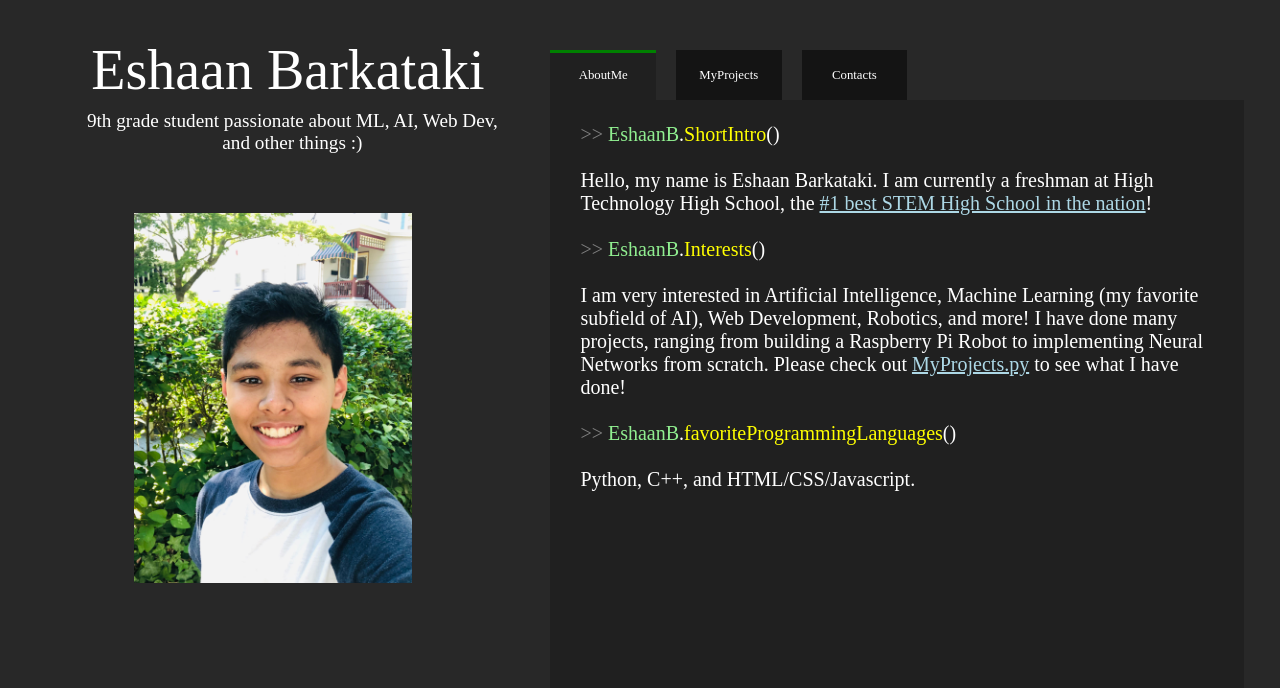
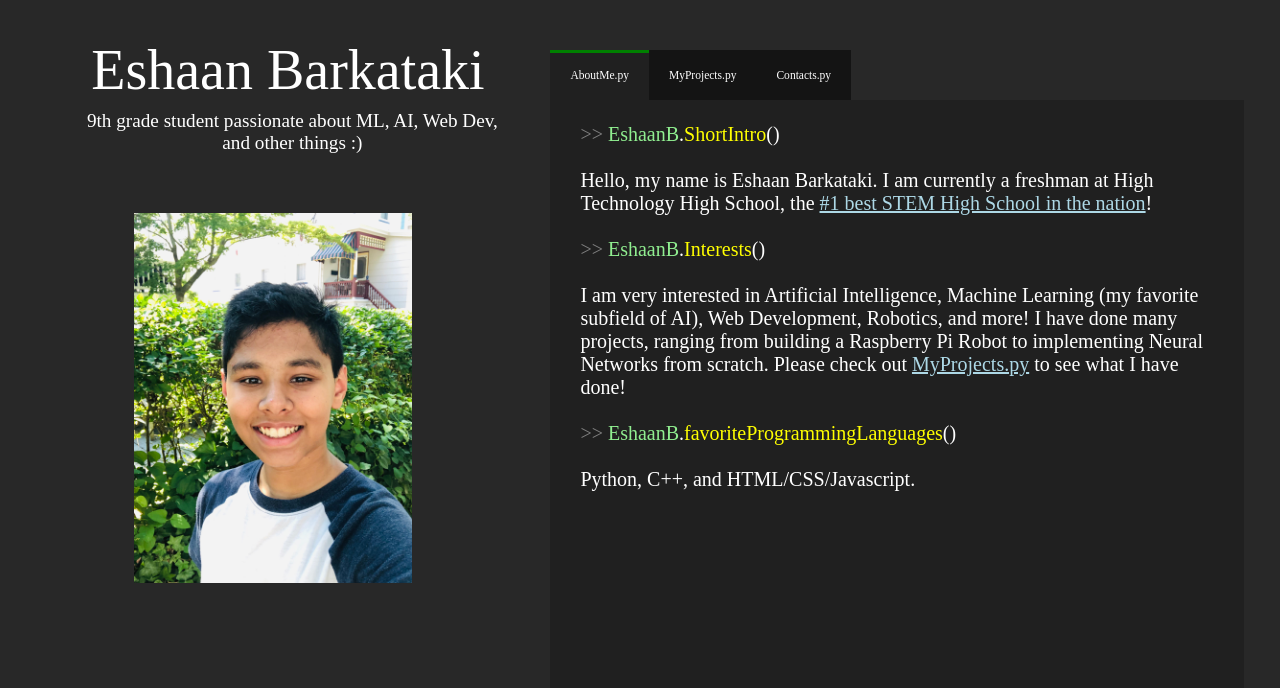
Before and after one commit to Eshaancoding/PersonalWebsite, a PHP site: page / in a window 1280 px wide. Shown: the top 688 px of the page. Run offline with PHP 8.4, Linux system fonts and the light colour scheme; some web fonts are replaced.

Commit message:
added one project + tab width change

```diff
--- a/index.html
+++ b/index.html
@@ -1,16 +1,17 @@
 <html>
   <head>
     <title>Eshaan Barkataki</title>
+    <script src="main.js"></script>
   </head>
   <link rel="stylesheet" href="style.css">
-  <body>
+  <body onload="tabSelect(0)">
     <h1 class="Name">Eshaan Barkataki</h1>
     <p class="ShortIntro">9th grade student passionate about ML, AI, Web Dev, and other things :)</p>
     <img class="Profile" src="Profile.jpg">
     <div class="TextEditor">
-      <input type="radio" id="AboutMe" name="TextEditor" checked="checked">
-      <label for="AboutMe"><br>AboutMe
-        <hr id="hr" color="green" size=3>
+      <hr id="hr" color="green" size=3>
+      <input type="radio" id="AboutMe" name="TextEditorInput" onclick="tabSelect(0)" checked="checked">
+      <label class="label" for="AboutMe"><br>AboutMe.py
       </label>
       <div class="text" name="AboutMe">
         <br>
@@ -22,10 +23,8 @@
         <span style='color: grey'> >> </span> <span style='color: lightgreen'>EshaanB</span>.<span style='color: yellow'>favoriteProgrammingLanguages</span>()<br><br>
         Python, C++, and HTML/CSS/Javascript.
       </div>
-      <input type="radio" id="MyProjects" name="TextEditor">
-      <label for="MyProjects"><br>MyProjects
-        <hr id="hr" color="green" size=3>
-      </label>
+      <input type="radio" id="MyProjects" onclick="tabSelect(1)" name="TextEditorInput">
+      <label class="label" for="MyProjects"><br>MyProjects.py</label>
       <div class="text" name="MyProjects">
         <br>
         <span style='color: grey'> >> </span> <span style='color: lightgreen'>EshaanB</span>.<span style='color: yellow'>ProjectIntro</span>() <br><br>
@@ -36,13 +35,15 @@
         I have also made a Raspberry Pi Robot that could communicate with a computer. The computer can control the robot and see where it's going from the camera attached to the robot.
         Here is the <a style='color: lightblue' target='_blank' href='https://github.com/Eshaancoding/RoboticProj'>code</a> and the <a href='https://youtu.be/l0SD46QtKso' style='color: lightblue'>demo video</a>. <br><br>
        <span style='color: grey'> >> </span> <span style='color: lightgreen'>EshaanB</span>.<span style='color: yellow'>hand_recog</span>() <br><br>
-        I have made a software that could control your computer using your hand. I used OpenCV for image processing, Pygame for the GUI interface, and Tensorflow for training the ML model. I created my own dataset in order to train the ML model. Here's the <a style='color: lightblue' href='https://github.com/Eshaancoding/HandRecog'>code</a> and the <a style='color: lightblue' href='https://www.youtube.com/watch?v=qtIH4EYG7iE&feature=youtu.be'> demo.</a>
-
+        I have made a software that could control your computer using your hand. I used OpenCV for image processing, Pygame for the GUI interface, and Tensorflow for training the ML model. I created my own dataset in order to train the ML model.
+        Here's the <a style='color: lightblue' href='https://github.com/Eshaancoding/HandRecog'>code</a> and the <a style='color: lightblue' href='https://www.youtube.com/watch?v=qtIH4EYG7iE&feature=youtu.be'> demo.</a> <br><br>
+        <span style='color: grey'> >> </span> <span style='color: lightgreen'>EshaanB</span>.<span style='color: yellow'>CodeAnalyzer</span>() <br><br>
+        A code analyzer seemed like an interesting idea, especially for visualizing sorting algorithms. So I created one! The github link is <a style='color: lightblue' href='https://github.com/Eshaancoding/CodeAnalyzer'>here</a>. You could check out the website <a style='color: lightblue' href='https://codevisualizer.surge.sh/'>live</a>!
+        Also, there's a demo video, available <a style='color: lightblue' href='https://www.youtube.com/watch?v=p-UYtYer57Q'>here</a>. This project was done using pure Javascript.
+        <br><br>
       </div>
-      <input type="radio" id="Contacts" name="TextEditor">
-      <label for="Contacts"><br>Contacts
-        <hr id="hr" color="green" size=3>
-      </label>
+      <input type="radio" id="Contacts"  onclick="tabSelect(2)" name="TextEditorInput">
+      <label class="label" for="Contacts"><br>Contacts.py</label>
       <div class="text" name="Contacts">
         <br>
         <span style='color: grey'> >> </span> <span style='color: lightgreen'>EshaanB</span>.<span style='color: yellow'>Email</span>() <br><br>
--- /dev/null
+++ b/main.js
@@ -0,0 +1,41 @@
+globalIndex = 0
+
+
+window.onresize =  function() {
+    let firstTabWidth = document.getElementsByClassName("label")[0].offsetWidth;
+    let secondTabWidth = document.getElementsByClassName("label")[1].offsetWidth;
+    let thirdTabWidth = document.getElementsByClassName("label")[2].offsetWidth;
+    let line = document.getElementById("hr")
+    if (globalIndex == 0) {
+        line.style.left = "0px";
+        line.style.width = firstTabWidth - 2 + "px";
+    }
+    else if (globalIndex == 1) {
+        line.style.left = firstTabWidth + "px";
+        line.style.width = secondTabWidth - 2 + "px";
+    }
+    else if (globalIndex == 2) {
+        line.style.left = firstTabWidth + secondTabWidth + "px";
+        line.style.width = thirdTabWidth - 2 + "px";
+    }
+}
+
+function tabSelect (index) {
+    globalIndex = index
+    let firstTabWidth = document.getElementsByClassName("label")[0].offsetWidth;
+    let secondTabWidth = document.getElementsByClassName("label")[1].offsetWidth;
+    let thirdTabWidth = document.getElementsByClassName("label")[2].offsetWidth;
+    let line = document.getElementById("hr")
+    if (globalIndex == 0) {
+        line.style.left = "0px";
+        line.style.width = firstTabWidth - 2 + "px";
+    }
+    else if (globalIndex == 1) {
+        line.style.left = firstTabWidth + "px";
+        line.style.width = secondTabWidth - 2 + "px";
+    }
+    else if (globalIndex == 2) {
+        line.style.left = firstTabWidth + secondTabWidth + "px";
+        line.style.width = thirdTabWidth - 2 + "px";
+    }
+}
--- a/style.css
+++ b/style.css
@@ -71,11 +71,11 @@ html {
 }
 
 #hr {
-    position: relative;
+    position: absolute;
+    top: 0px;
     bottom: 34px;
-    margin-bottom: 0px;
-    margin-top: 0px;
-    display: none;
+    margin: 0px;
+    z-index: 1;
 }
 
 .TextEditor {
@@ -108,11 +108,12 @@ html {
 .TextEditor label {
     position: relative;
     background-color: var(--tab_color);
-    width: 15%;
-    font-size: 1vw;
+    width: fit-content;
+    font-size: 0.9vw;
     text-align: center;
     height: 50px;
-    margin-right: 20px;
+    padding-right: 20px;
+    padding-left: 20px;
     line-height: 17px;
 }
 
```
Also changed, not shown: 1 other file.
